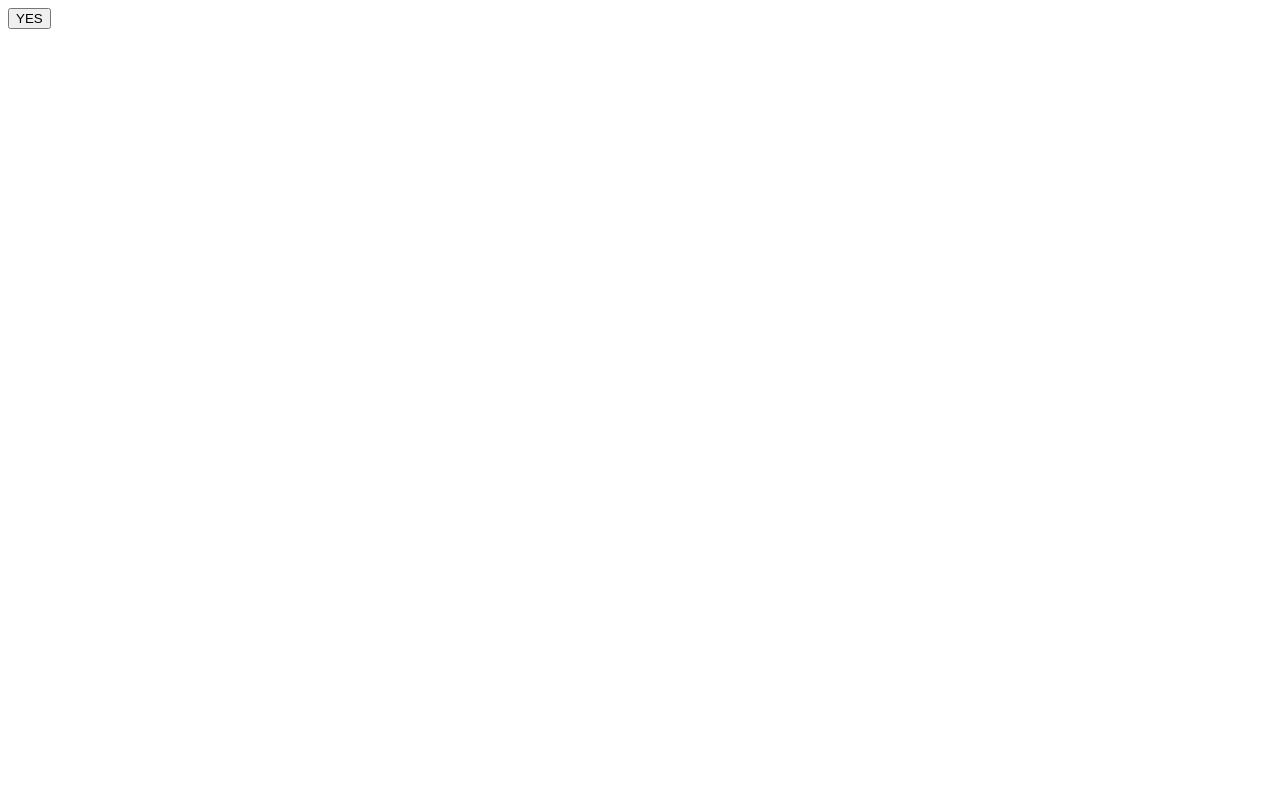
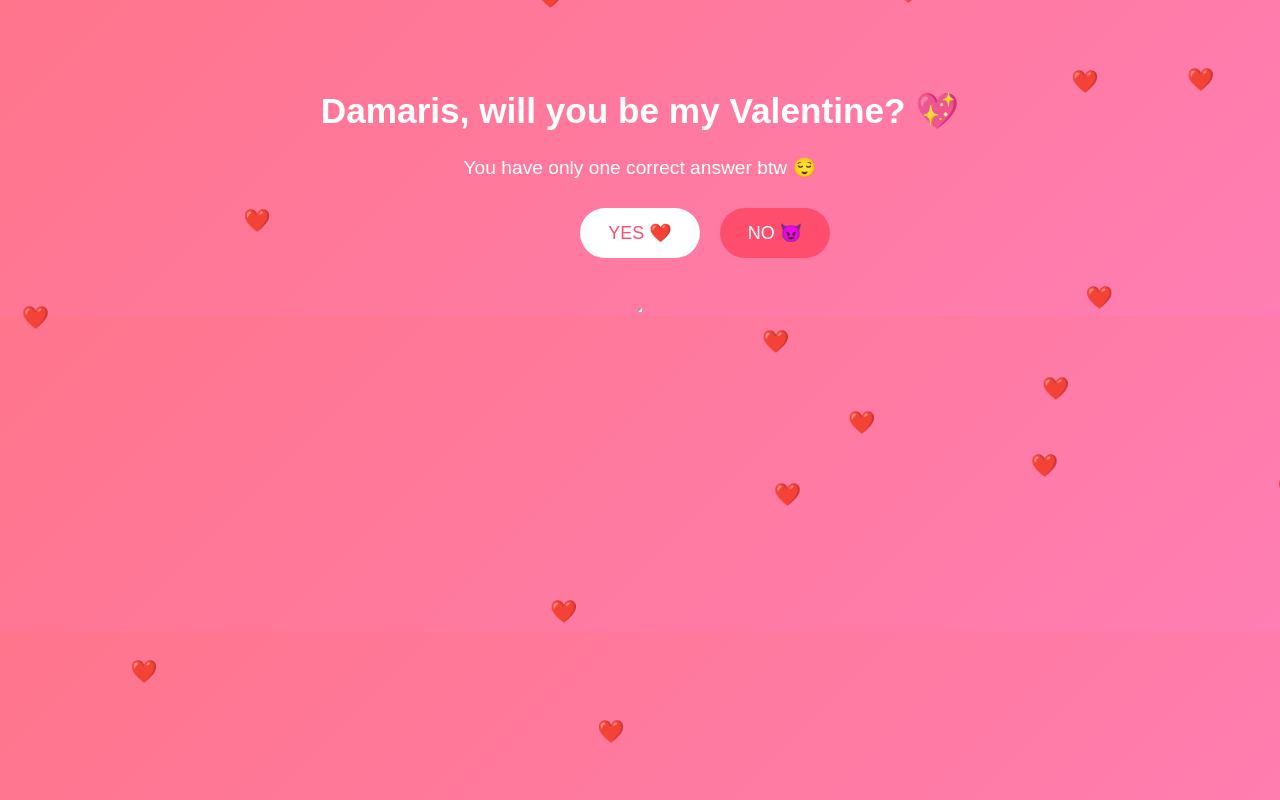
Before and after one commit to TicoNC/Damaris-valetines-gift, a plain HTML site: page index.html in a window 1280 px wide. Drawn offline with Linux system fonts and the light colour scheme; grey boxes are pictures that could not be loaded.

Commit message:
Update index.html

```diff
--- a/index.html
+++ b/index.html
@@ -3,32 +3,140 @@
 <head>
 <meta charset="UTF-8">
 <meta name="viewport" content="width=device-width, initial-scale=1.0">
-    <title>Love Content</title>
+<title>For Damaris ❤️</title>
+
 <style>
-        /* Add your styles here */
+body {
+    margin: 0;
+    font-family: Arial, sans-serif;
+    background: linear-gradient(135deg, #ff758c, #ff7eb3);
+    overflow: hidden;
+    color: white;
+    text-align: center;
+}
+
+.container {
+    padding: 30px 20px;
+    position: relative;
+    z-index: 2;
+}
+
+h1 {
+    margin-top: 60px;
+    font-size: 2.2em;
+}
+
+p {
+    font-size: 1.2em;
+}
+
+button {
+    padding: 14px 28px;
+    font-size: 18px;
+    border: none;
+    border-radius: 30px;
+    margin: 10px;
+    cursor: pointer;
+    transition: 0.3s;
+}
+
+#yesBtn {
+    background: white;
+    color: #ff4d6d;
+}
+
+#noBtn {
+    background: #ff4d6d;
+    color: white;
+    position: absolute;
+}
+
+#loveContent {
+    display: none;
+    margin-top: 20px;
+    animation: fadeIn 2s ease-in-out;
+}
+
+img {
+    width: 85%;
+    max-width: 350px;
+    border-radius: 20px;
+    margin-top: 20px;
+    box-shadow: 0 0 20px white;
+}
+
+.heart {
+    position: fixed;
+    bottom: -20px;
+    font-size: 22px;
+    animation: floatUp 6s linear infinite;
+}
+
+@keyframes floatUp {
+    0% {transform: translateY(0);}
+    100% {transform: translateY(-110vh);}
+}
+
+@keyframes fadeIn {
+    from {opacity: 0;}
+    to {opacity: 1;}
+}
 </style>
 </head>
+
 <body>
-    <button id="yesButton">YES</button>
-    <div id="content" style="display: none;">
-        <h1>Love Content</h1>
-        <img src="us.jpg.jpeg" alt="Love Image">
-        <audio id="song" controls>
-            <source src="your_song.mp3" type="audio/mpeg">
-            Your browser does not support the audio tag.
-        </audio>
-        <iframe id="video" width="560" height="315" frameborder="0" allowfullscreen></iframe>
+
+<div class="container">
+    <h1>Damaris, will you be my Valentine? 💖</h1>
+    <p>You have only one correct answer btw 😌</p>
+
+    <button id="yesBtn">YES ❤️</button>
+    <button id="noBtn">NO 😈</button>
+
+    <div id="loveContent">
+        <h2>You really thought you had a choice? 😂</h2>
+        <p>I love you more than words can explain. Happy Valentine's Day 💘</p>
+<img src="us.jpg.jpeg" alt="Us together">
+    </div>
 </div>
 
+<!-- YouTube hidden player -->
+<iframe id="player" width="0" height="0"
+src="https://www.youtube.com/embed/uvxkEvM81tU?enablejsapi=1"
+allow="autoplay"></iframe>
+
 <script>
-        document.getElementById('yesButton').onclick = function() {
-            document.getElementById('content').style.display = 'block';
-            const song = document.getElementById('song');
-            song.play().catch(error => {
-                console.log('Error playing audio:', error);
+// Floating hearts
+setInterval(() => {
+    let heart = document.createElement("div");
+    heart.classList.add("heart");
+    heart.innerText = "❤️";
+    heart.style.left = Math.random() * 100 + "vw";
+    heart.style.animationDuration = (Math.random() * 3 + 3) + "s";
+    document.body.appendChild(heart);
+    setTimeout(() => heart.remove(), 6000);
+}, 300);
+
+// YES button
+document.getElementById("yesBtn").addEventListener("click", () => {
+    document.getElementById("loveContent").style.display = "block";
+    var player = document.getElementById("player");
+    player.contentWindow.postMessage('{"event":"command","func":"playVideo","args":""}', '*');
 });
-            document.getElementById('video').src = 'https://www.youtube.com/embed/AjGkbFqi67c?autoplay=1';
-        };
+
+// NO button runs away
+const noBtn = document.getElementById("noBtn");
+noBtn.addEventListener("touchstart", moveButton);
+noBtn.addEventListener("mouseover", moveButton);
+
+function moveButton() {
+    const x = Math.random() * (window.innerWidth - 100);
+    const y = Math.random() * (window.innerHeight - 60);
+    noBtn.style.left = x + "px";
+    noBtn.style.top = y + "px";
+    noBtn.innerText = ["No 😜", "Try again 😂", "Wrong choice 😏", "Be serious 😭"][Math.floor(Math.random()*4)];
+}
 </script>
+
 </body>
 </html>
```
Lines whose indentation alone changed are shown as unchanged.
